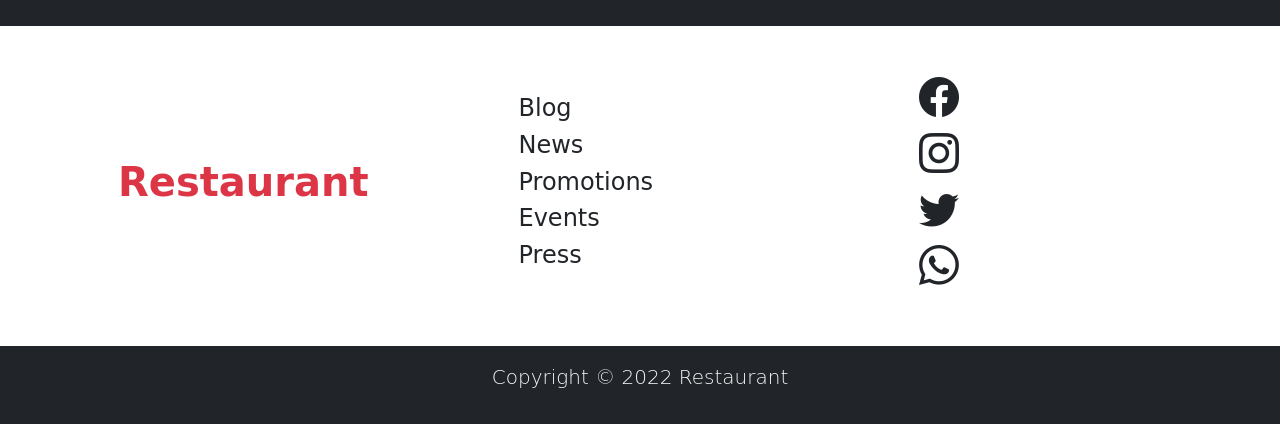
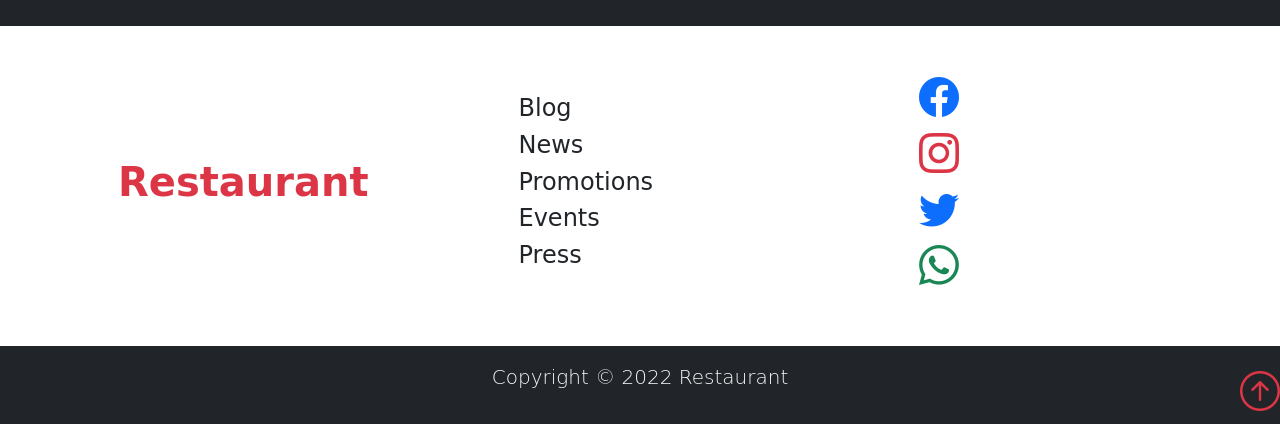
Before and after one commit to rdsingh120/restaurant-website, a plain HTML site: page index.html in a window 1280 px wide. Shown: the part 3425-3849 px from the top of the page. Drawn offline with nearby package versions, Linux system fonts and the light colour scheme; a web font is replaced by a local one.

Commit message:
update icon colors and add arrow up circle

```diff
--- a/index.html
+++ b/index.html
@@ -219,17 +219,18 @@
                     <h4>Press</h4>
                 </div>
                 <div class="col-lg-3 col-md-3">
-                    <i class="bi bi-facebook h1 d-block"></i>
-                    <i class="bi bi-instagram h1 d-block"></i>
-                    <i class="bi bi-twitter h1 d-block"></i>
-                    <i class="bi bi-whatsapp h1 d-block"></i>
+                    <i class="bi bi-facebook text-primary h1 d-block"></i>
+                    <i class="bi bi-instagram text-danger h1 d-block"></i>
+                    <i class="bi bi-twitter text-primary h1 d-block"></i>
+                    <i class="bi bi-whatsapp text-success h1 d-block"></i>
                 </div>
             </div>
         </div>
-        <div class="container-fluid bg-dark p-3">
+        <div class="container-fluid bg-dark p-3 position-relative">
             <p class="lead text-center text-light">
                 Copyright &copy; 2022 Restaurant
             </p>
+            <a href="#"><i class="bi bi-arrow-up-circle text-danger h1 position-absolute bottom-0 end-0"></i></a>
         </div>
     </footer>
 
```
